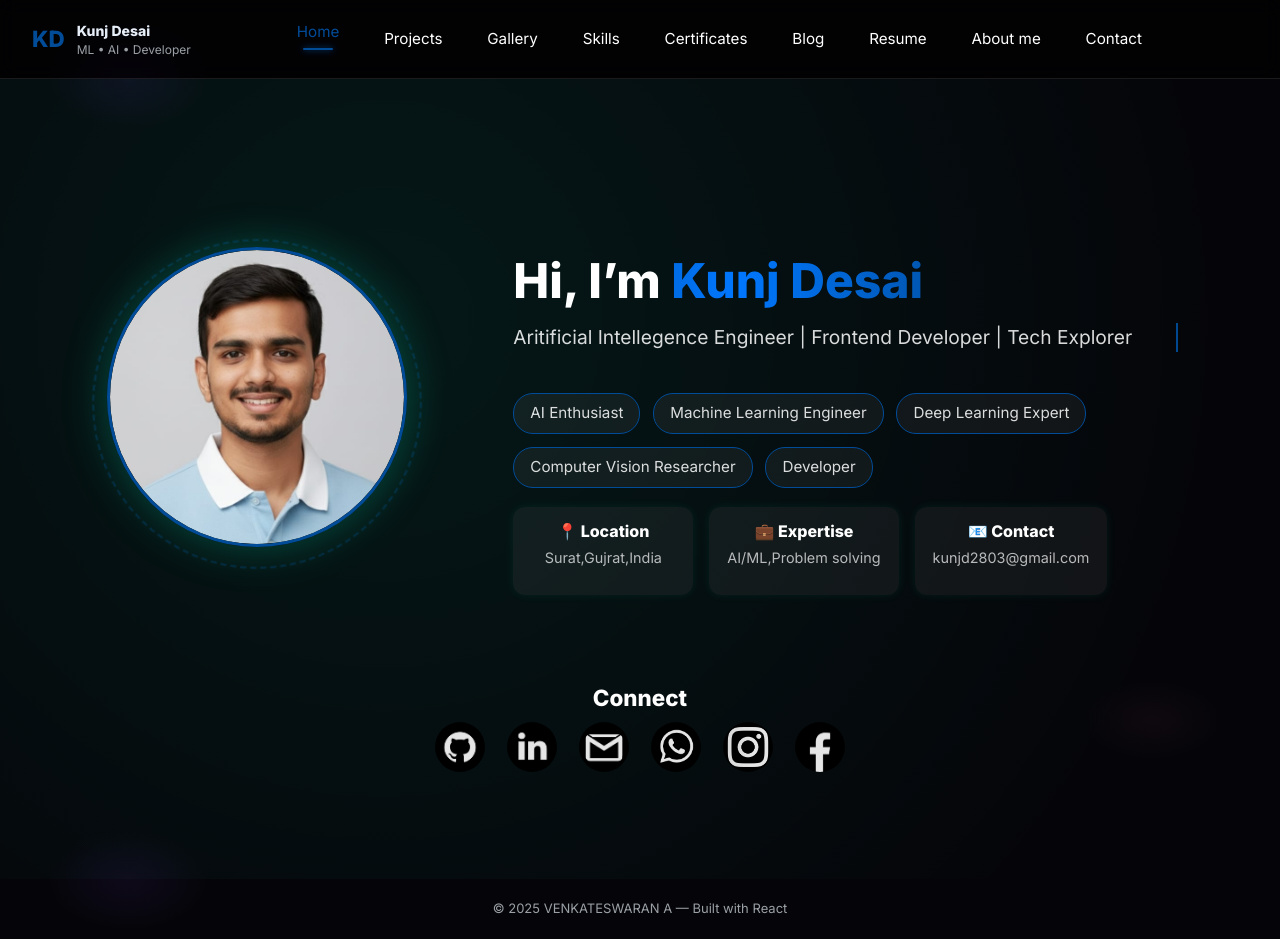
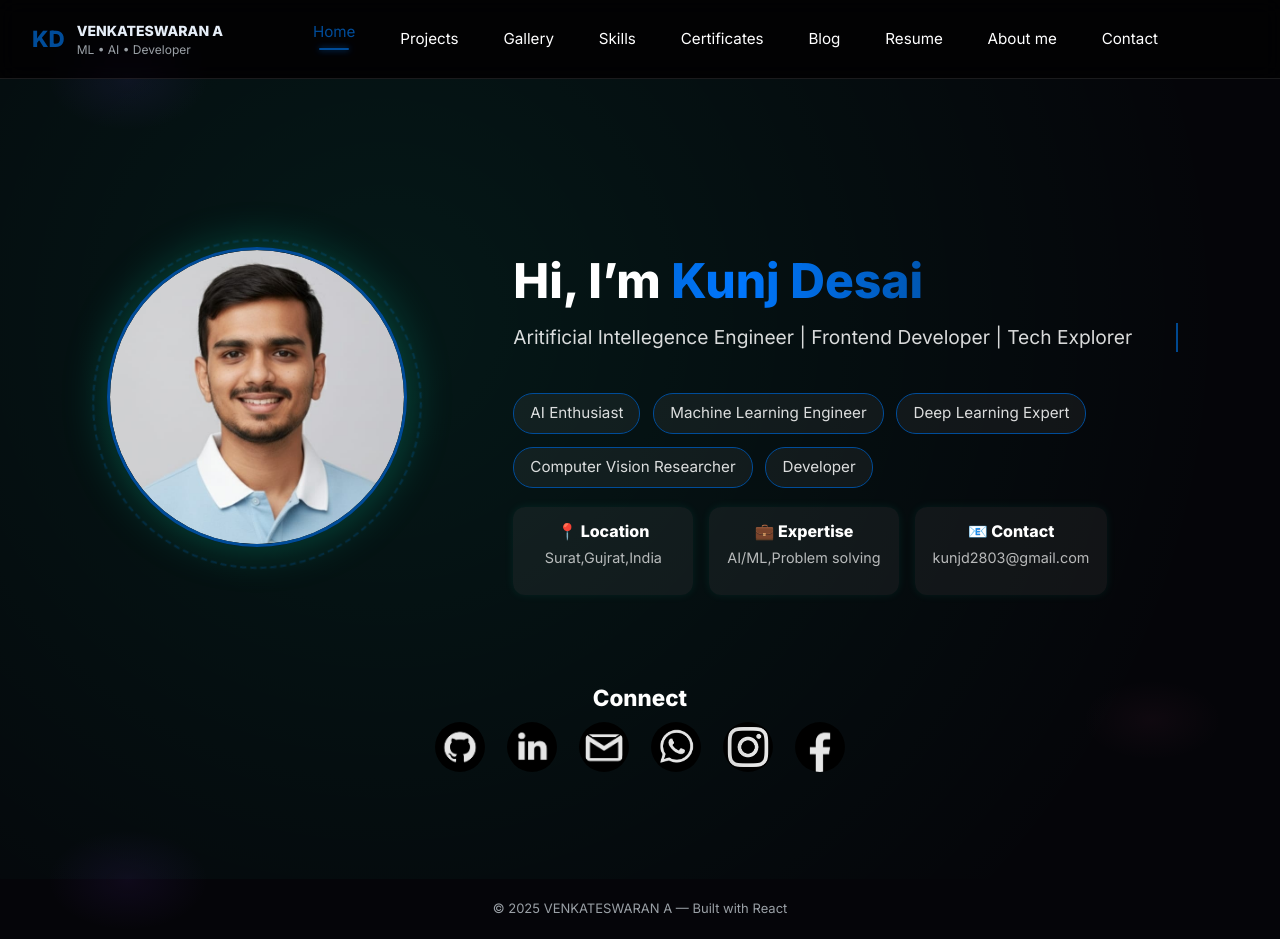
Before and after one commit to venkateswaranar2006/Venkates-Portfolio, a React (Vite) app: page / in a window 1280 px wide. Built offline with nearby package versions, Linux system fonts and the light colour scheme; the HTML template or start-up script is replaced by a standard one.

Commit message:
Update name in Navbar component

```diff
--- a/src/components/Navbar.jsx
+++ b/src/components/Navbar.jsx
@@ -44,7 +44,7 @@ export default function Navbar() {
           KD
         </motion.div>
         <div style={{ display: "flex", flexDirection: "column" }}>
-          <h1 style={{ margin: 0, fontSize: 14 }}>Kunj Desai</h1>
+          <h1 style={{ margin: 0, fontSize: 14 }}>VENKATESWARAN A</h1>
           <div style={{ fontSize: 12, color: "var(--muted)" }}>
             ML • AI • Developer
           </div>
```
